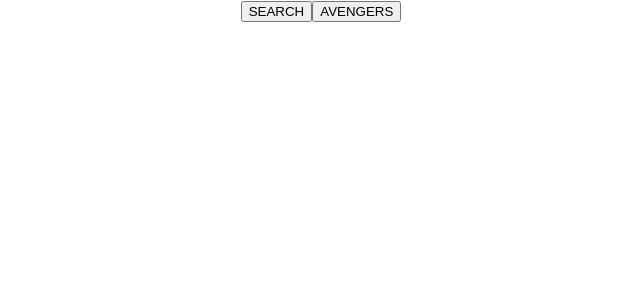
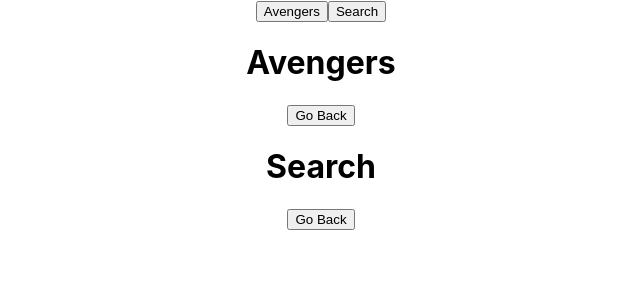
Before and after one commit to PauCodes/project3-superheroes-app, a React (Create React App) app: page /avengers in a window 1280 px wide. Shown: the top 300 px of the page, without its empty margins (319-959 px from the left). Built offline with nearby package versions, Linux system fonts and the light colour scheme; no server answers.

Commit message:
first components created and starting logic

```diff
--- a/src/App.js
+++ b/src/App.js
@@ -1,43 +1,41 @@
 import './App.css';
-import axios from 'axios';
-import { useEffect, useState } from 'react';
-import Landing from './Landing';
-
-function App() {
-  console.log('component has rendered!');
-
-  //call useState hook to hold the array back from my api - destructure variable and function
-  const [superHeroPics, setSuperHeroPics] = useState([]); //expecting an array of objects, so I initialize with empty one
-
-
-  //once the component has renders, I will run a side effect: fetching data
-
-  useEffect(() => {
-    //api call within a useEffect to hold my data
-    axios({
-      baseURL: 'http://gateway.marvel.com/',
-      url: 'v1/public/characters',
-      method: 'GET',
-      params: {
-        ts: 'thesoer',
-        apikey: 'f6a569770dbc42c8e49153f86a614843',
-        hash: '2b386c7f05318a6e66fed6f3416c4b2d',
-        nameStartsWith: 'sp', //update/link this according to user's choice
-        limit: 20,
-      }
-    }).then((apiData) => {
-      console.log(apiData.data.data.results);
-
-      //store data returned from api in state
-      setSuperHeroPics(apiData.data.data.results)
-    })
-  }, [])
+import { useState } from 'react';
+import Avengers from './Avengers';
+import Search from './Search';
 
 
 
+function App() {
+
+  const [landing, setLanding] = useState(true);
+  const [avengers, setAvengers] = useState(false);
+  const [search, setSearch] = useState(false);
+
+
+
+  const handleAvengersClick = () => {
+    console.log('avengers clicked')
+
+
+  }
+
+  const handleSearchClick = () => {
+    console.log('search clicked')
+
+  }
+
+  const handleGoBackClick = () => {
+    console.log('go back clicked')
+  }
+
   return (
     <div className="App">
-     <Landing />
+          <button onClick={handleAvengersClick}>Avengers</button>
+          <button onClick={handleSearchClick}>Search</button>
+          <Avengers goBack={handleGoBackClick}/>
+          <Search goBack={handleGoBackClick}/>
+
+
     </div>
   );
 }
--- /dev/null
+++ b/src/Avengers.js
@@ -0,0 +1,45 @@
+import axios from 'axios';
+import { useEffect } from "react";
+import GoBack from './GoBack';
+
+const Avengers = (props) => {
+
+    console.log('component has rendered!');
+
+    //call useState hook to hold the array back from my api - destructure variable and function
+    // const [superHeroPics, setSuperHeroPics] = useState([]); //expecting an array of objects, so I initialize with empty one
+
+
+    //once the component has renders, I will run a side effect: fetching data
+
+    useEffect(() => {
+      //api call within a useEffect to hold my data
+      axios({
+        baseURL: 'http://gateway.marvel.com/',
+        url: 'v1/public/characters',
+        method: 'GET',
+        params: {
+          ts: 'thesoer',
+          apikey: 'f6a569770dbc42c8e49153f86a614843',
+          hash: '2b386c7f05318a6e66fed6f3416c4b2d',
+          nameStartsWith: 'sp', //update/link this according to user's choice
+          limit: 20,
+        }
+      }).then((apiData) => {
+        console.log(apiData.data.data.results);
+
+        //store data returned from api in state
+        // setSuperHeroPics(apiData.data.data.results)
+      })
+    }, [])
+
+    return (
+        <div>
+          <h1>Avengers</h1>
+          <GoBack />
+        </div>
+
+    )
+}
+
+export default Avengers;
--- /dev/null
+++ b/src/GoBack.js
@@ -0,0 +1,11 @@
+const GoBack = (props) => {
+
+    console.log('Im in my button component ', props);
+
+    return (
+        <button onClick={props.goBackClick}>Go Back</button>
+
+    )
+}
+
+export default GoBack;
--- a/src/Landing.js
+++ /dev/null
@@ -1,13 +0,0 @@
-const Landing = () => {
-    return (
-        <header>
-        {/* <h1>If I had superpowers...</h1> */}
-        <button>SEARCH</button>
-        <button>AVENGERS</button>
-
-      </header>
-
-    )
-}
-
-export default Landing;
--- /dev/null
+++ b/src/Search.js
@@ -0,0 +1,45 @@
+import axios from 'axios';
+import { useEffect } from "react";
+import GoBack from './GoBack';
+
+const Search = (props) => {
+
+    console.log('component has rendered!');
+
+    //call useState hook to hold the array back from my api - destructure variable and function
+    // const [superHeroPics, setSuperHeroPics] = useState([]); //expecting an array of objects, so I initialize with empty one
+
+
+    //once the component has renders, I will run a side effect: fetching data
+
+    useEffect(() => {
+      //api call within a useEffect to hold my data
+      axios({
+        baseURL: 'http://gateway.marvel.com/',
+        url: 'v1/public/characters/{characterId}',
+        method: 'GET',
+        params: {
+          ts: 'thesoer',
+          apikey: 'f6a569770dbc42c8e49153f86a614843',
+          hash: '2b386c7f05318a6e66fed6f3416c4b2d',
+          characterId: 1016452,
+
+        }
+      }).then((apiData) => {
+        console.log(apiData.data.data.results);
+
+        //store data returned from api in state
+        // setSuperHeroPics(apiData.data.data.results)
+      })
+    }, [])
+
+
+    return (
+        <div>
+          <h1>Search</h1>
+          <GoBack goBackClick={props}/>
+        </div>
+    )
+}
+
+export default Search;
```
Also changed, not shown: src/Form.js (deleted, +0 -10 lines).
